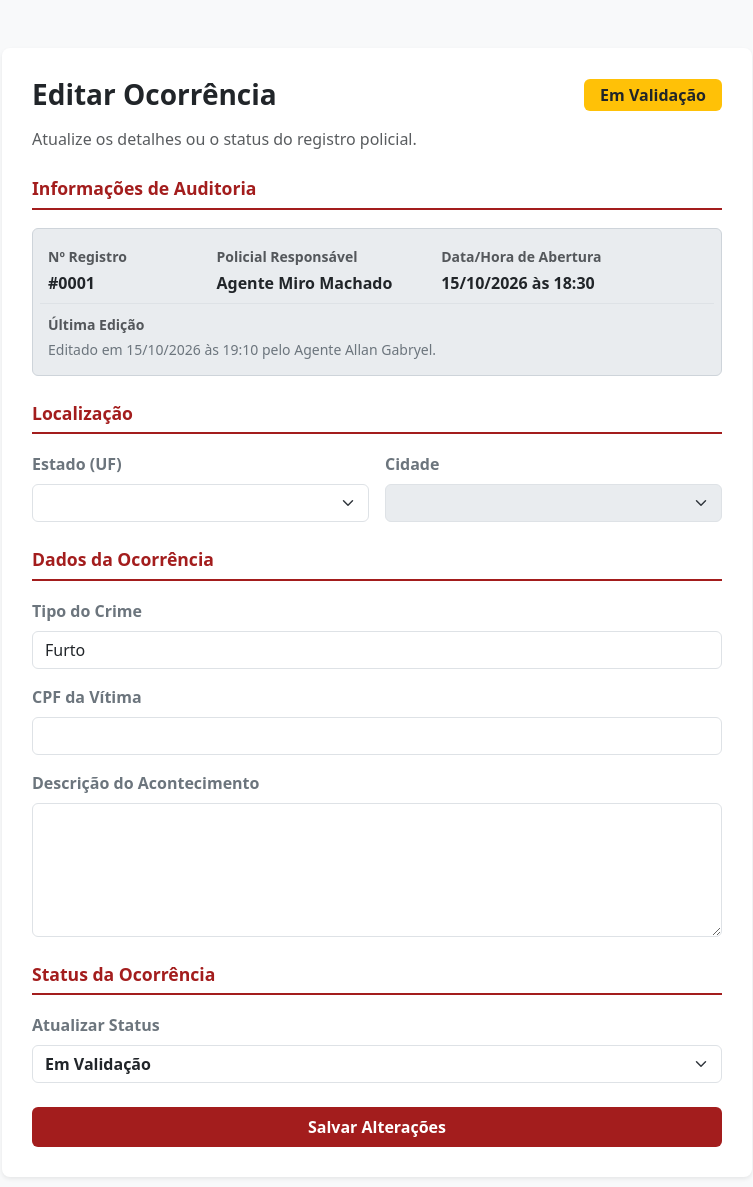
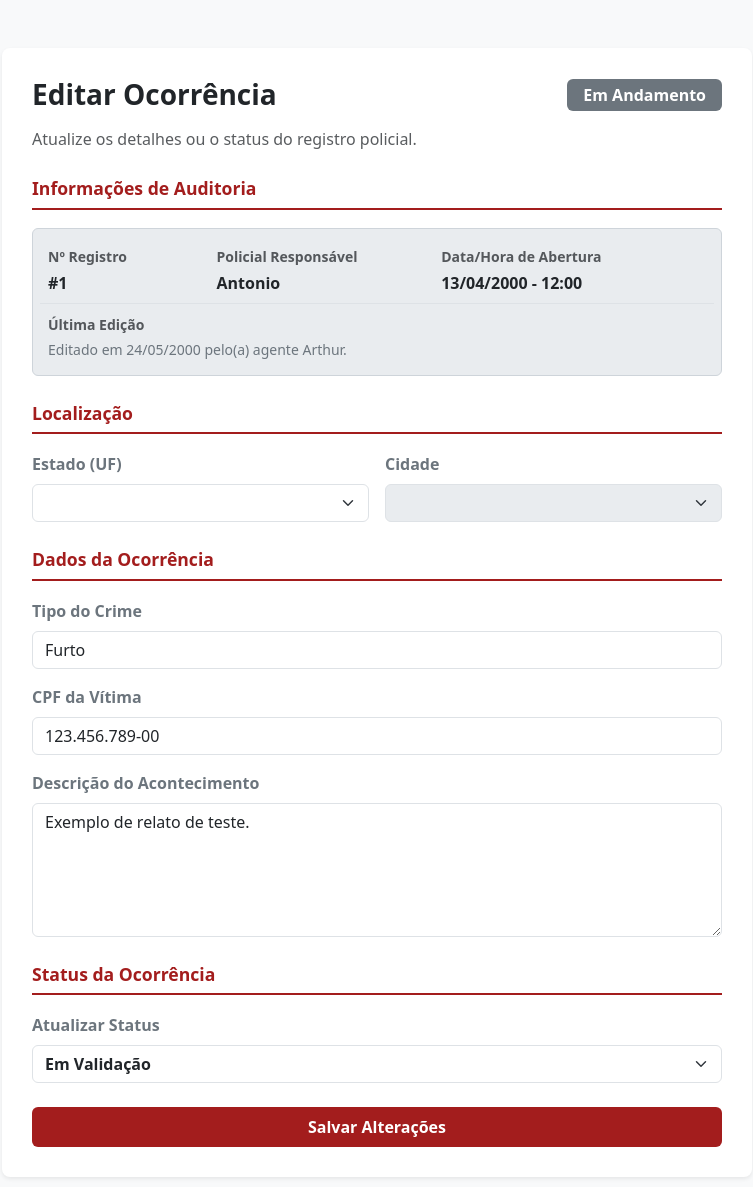
Before and after one commit to Allan-GX/PlanoB, a Flask app: page /upd_ocorrencia/1 in a window 1280 px wide. Shown: the part 65-1252 px from the top of the page, without its empty margins (263-1016 px from the left). Run offline with Flask 3, Linux system fonts and the light colour scheme.

Commit message:
Ajuste em editar_ocorrencia

```diff
--- a/Blueprints/forms/updates.py
+++ b/Blueprints/forms/updates.py
@@ -9,13 +9,17 @@ def upd_ocorrencia(id):
 
     ocorrencia = {
             "id": 1,
-            "data_registro": "2026-06-06 12:00",
-            "estado": "PB",
+            "horario_registro": "12:00",
+            "estado": "Paraiba (PB)",
             "cidade": "Cajazeiras",
             "tipo_crime": "Furto",
             "cpf_vitima": "123.456.789-00",
-            "descricao": "Exemplo de relato de teste.",
-            "status": "Em Andamento"
+            "relato": "Exemplo de relato de teste.",
+            "status": "Em Andamento",
+            "created_by" : "Antonio",
+            "created_at" : "13/04/2000",
+            "updated_by" : "Arthur",
+            "updated_at" : "24/05/2000"
         }
 
     if request.method == 'POST':
--- a/templates/editar_ocorrencia.html
+++ b/templates/editar_ocorrencia.html
@@ -3,7 +3,7 @@
 <head>
     <meta charset="UTF-8">
     <meta name="viewport" content="width=device-width, initial-scale=1.0">
-    <title>PManager - Editar Ocorrência (#01)</title>
+    <title>PManager - Editar Ocorrência (#{{ ocorrencia.id }})</title>
     <!-- Bootstrap 5 CSS -->
     <link href="https://cdn.jsdelivr.net/npm/bootstrap@5.3.0/dist/css/bootstrap.min.css" rel="stylesheet">
     <style>
@@ -98,8 +98,18 @@
 
             <div class="d-flex justify-content-between align-items-center mb-3">
                 <h3 class="fw-bold text-dark mb-0">Editar Ocorrência</h3>
-                <!-- Badge visual do status atual -->
-                <span class="badge bg-warning text-dark fs-6 px-3 py-2">Em Validação</span>
+                <!-- Badge dinâmico de status -->
+                {% if ocorrencia.status == 'Em Validação' %}
+                    <span class="badge bg-light text-dark border fs-6 px-3 py-2">Em Validação</span>
+                {% elif ocorrencia.status == 'Emitido' %}
+                    <span class="badge bg-success bg-opacity-75 text-white fs-6 px-3 py-2">Emitido</span>
+                {% elif ocorrencia.status == 'Recusado' %}
+                    <span class="badge bg-danger text-white fs-6 px-3 py-2">Recusado</span>
+                {% elif ocorrencia.status == 'Concluído' %}
+                    <span class="badge bg-success text-white fs-6 px-3 py-2">Concluído</span>
+                {% else %}
+                    <span class="badge bg-secondary text-white fs-6 px-3 py-2">{{ ocorrencia.status }}</span>
+                {% endif %}
             </div>
             <p class="text-muted mb-4">Atualize os detalhes ou o status do registro policial.</p>
 
@@ -111,20 +121,20 @@
                     <div class="row g-3">
                         <div class="col-md-3">
                             <label class="form-label text-muted fw-semibold small mb-1">Nº Registro</label>
-                            <div class="fw-bold text-dark">#0001</div>
+                            <div class="fw-bold text-dark">#{{ ocorrencia.id }}</div>
                         </div>
                         <div class="col-md-4">
                             <label class="form-label text-muted fw-semibold small mb-1">Policial Responsável</label>
-                            <div class="fw-bold text-dark">Agente Miro Machado</div>
+                            <div class="fw-bold text-dark">{{ ocorrencia.created_by }}</div>
                         </div>
                         <div class="col-md-5">
                             <label class="form-label text-muted fw-semibold small mb-1">Data/Hora de Abertura</label>
-                            <div class="fw-bold text-dark">15/10/2026 às 18:30</div>
+                            <div class="fw-bold text-dark">{{ ocorrencia.created_at}} - {{ocorrencia.horario_registro }}</div>
                         </div>
                         <div class="col-12 border-top pt-2 mt-2">
                             <label class="form-label text-muted fw-semibold small mb-1">Última Edição</label>
                             <div class="text-secondary small">
-                                Editado em 15/10/2026 às 19:10 pelo Agente Allan Gabryel.
+                                Editado em {{ ocorrencia.updated_at }} pelo(a) agente {{ ocorrencia.updated_by }}.
                             </div>
                         </div>
                     </div>
@@ -136,13 +146,13 @@
                     <div class="col-md-6">
                         <label for="uf" class="form-label text-secondary fw-semibold">Estado (UF)</label>
                         <select class="form-select" id="uf" name="estado" required onchange="carregarCidades(this.value)">
-                            <option value="{{ ocorrencia.estado }}" disabled>Selecione o Estado</option>
+                            <option value="" disabled>Selecione o Estado</option>
                         </select>
                     </div>
                     <div class="col-md-6">
                         <label for="cidade" class="form-label text-secondary fw-semibold">Cidade</label>
                         <select class="form-select" id="cidade" name="cidade" required disabled>
-                            <option value="{{ ocorrencia.cidade }}" disabled>Selecione a Cidade</option>
+                            <option value="" disabled>Selecione a Cidade</option>
                         </select>
                     </div>
                 </div>
@@ -157,7 +167,7 @@
 
                 <div class="mb-3">
                     <label for="cpf_vitima" class="form-label text-secondary fw-semibold">CPF da Vítima</label>
-                    <input type="text" class="form-control" id="cpf_vitima" name="cpf_vitima" value="{{ ocorrencia.cpf }}" maxlength="14" oninput="mascaraCPF(this)" required>
+                    <input type="text" class="form-control" id="cpf_vitima" name="cpf_vitima" value="{{ ocorrencia.cpf_vitima }}" maxlength="14" oninput="mascaraCPF(this)" required>
                 </div>
 
                 <div class="mb-4">
@@ -170,10 +180,10 @@
                 <div class="mb-4">
                     <label for="status" class="form-label text-secondary fw-semibold">Atualizar Status</label>
                     <select class="form-select fw-semibold text-dark" id="status" name="status" required>
-                        <option value="Em Validação" selected>Em Validação</option>
-                        <option value="Emitido">Emitido</option>
-                        <option value="Recusado">Recusado</option>
-                        <option value="Concluído">Concluído</option>
+                        <option value="Em Validação" {% if ocorrencia.status == 'Em Validação' %}selected{% endif %}>Em Validação</option>
+                        <option value="Emitido" {% if ocorrencia.status == 'Emitido' %}selected{% endif %}>Emitido</option>
+                        <option value="Recusado" {% if ocorrencia.status == 'Recusado' %}selected{% endif %}>Recusado</option>
+                        <option value="Concluído" {% if ocorrencia.status == 'Concluído' %}selected{% endif %}>Concluído</option>
                     </select>
                 </div>
 
@@ -204,8 +214,9 @@
             input.value = value;
         }
 
-        const estadoPadrao = "SP";
-        const cidadePadrao = "São Paulo";
+        // Variáveis injetadas dinamicamente via Jinja2 para a API do IBGE
+        const estadoAtual = "{{ ocorrencia.estado }}";
+        const cidadeAtual = "{{ ocorrencia.cidade }}";
 
         document.addEventListener("DOMContentLoaded", function() {
             fetch("https://servicodados.ibge.gov.br/api/v1/localidades/estados?orderBy=nome")
@@ -216,10 +227,12 @@
                         let option = document.createElement("option");
                         option.value = uf.sigla;
                         option.textContent = `${uf.nome} (${uf.sigla})`;
-                        if (uf.sigla === estadoPadrao) option.selected = true;
+                        if (uf.sigla === estadoAtual) option.selected = true;
                         ufSelect.appendChild(option);
                     });
-                    carregarCidades(estadoPadrao, cidadePadrao);
+                    if (estadoAtual) {
+                        carregarCidades(estadoAtual, cidadeAtual);
+                    }
                 });
         });
 
```
